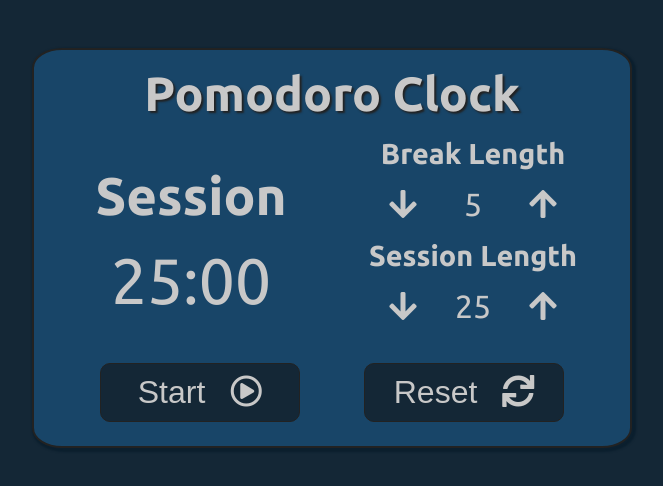
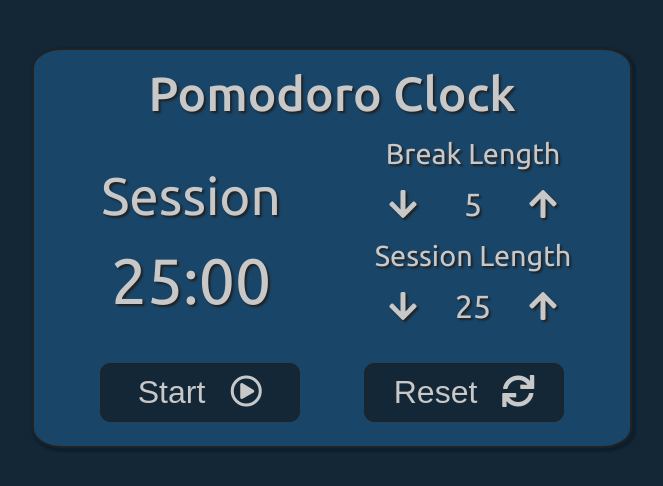
Before and after one commit to mark-ulrich/fcc-pomodoro-clock, a React app: page / in a window 1280 px wide. Shown: the whole page, without its empty margins (308-971 px from the left). Built offline with nearby package versions, Linux system fonts and the light colour scheme.

Commit message:
A little more styling

```diff
--- a/src/scss/main.scss
+++ b/src/scss/main.scss
@@ -20,6 +20,7 @@ $btn-textcolor-hover: $color-black;
 body {
   background: $body-bgcolor;
   font-family: 'Ubuntu', sans-serif;
+  text-shadow: 2px 2px 2px $color-black;
 }
 
 #app-container {
@@ -52,6 +53,7 @@ body {
 
     h1 {
       font-size: 3rem;
+      font-weight: 500;
       text-shadow: 2px 2px 2px $color-black;
     }
   }
@@ -72,6 +74,7 @@ body {
     #timer-label {
       h3 {
         font-size: 3.3rem;
+        font-weight: 400;
       }
     }
 
@@ -133,6 +136,7 @@ body {
       h3 {
         flex-basis: 100%;
         font-size: 1.8rem;
+        font-weight: 400;
       }
 
       div {
```
Also changed, not shown: src/css/main.css.
